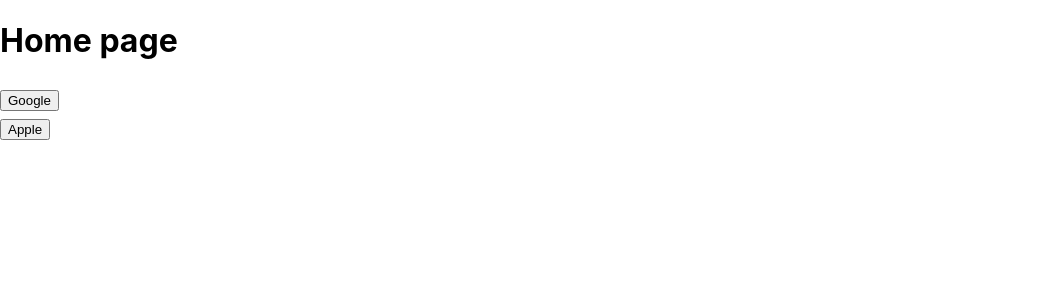
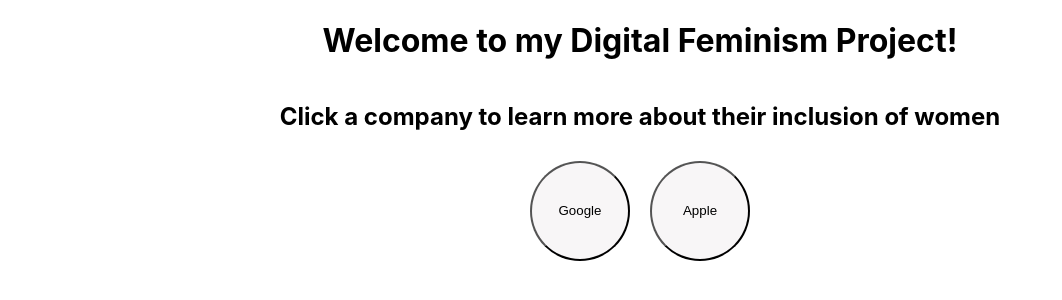
Before and after one commit to katherinebeltz/katherinebeltz.github.io, a React (Create React App) app in the folder my-app/: page / in a window 1280 px wide. Shown: the top 300 px of the page, without its empty margins (0-1062 px from the left). Built offline with nearby package versions, Linux system fonts and the light colour scheme.

Commit message:
inital styling home

```diff
--- a/my-app/src/Company.js
+++ b/my-app/src/Company.js
@@ -1,5 +1,5 @@
 import React from 'react';
-import {useParams, Link} from "react-router-dom";
+import {useParams} from "react-router-dom";
 import './Company.css';
 
 function Company() {
--- /dev/null
+++ b/my-app/src/Home.css
@@ -0,0 +1,19 @@
+.container {
+    display: flex;
+    flex-direction: column;
+    align-items: center;
+}
+
+.button {
+    height: 100px;
+    width: 100px;
+    border-radius: 50%;
+    background-color: rgba(239, 233, 237, 0.423);
+    margin: 10px;
+    cursor: pointer;
+}
+
+.buttons {
+    display: flex;
+    flex-direction: row;
+}
--- a/my-app/src/Home.js
+++ b/my-app/src/Home.js
@@ -1,5 +1,6 @@
 import React from 'react';
 import { useNavigate } from 'react-router-dom';
+import './Home.css';
 
 
 function Home() {
@@ -13,13 +14,14 @@
         }
         return(
         <div key={index}>
-        <button onClick={routeChange}>{company}</button>
+        <button className="button" onClick={routeChange}>{company}</button>
         </div>)
 })
     return (
-<div>
-    <h1>Home page</h1>
-        <h2>{buttons}</h2>
+<div className="container">
+    <h1>Welcome to my Digital Feminism Project!</h1>
+    <h2>Click a company to learn more about their inclusion of women</h2>
+        <div className="buttons" >{buttons}</div>
 </div>
     )
 }
```
